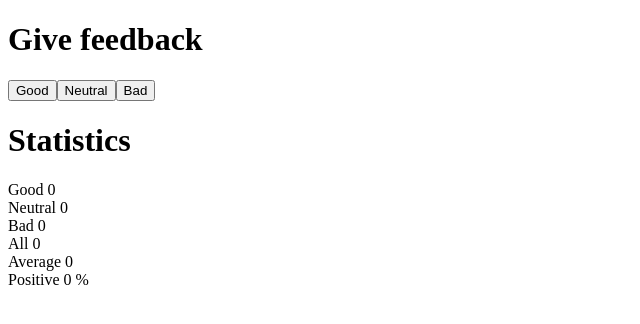
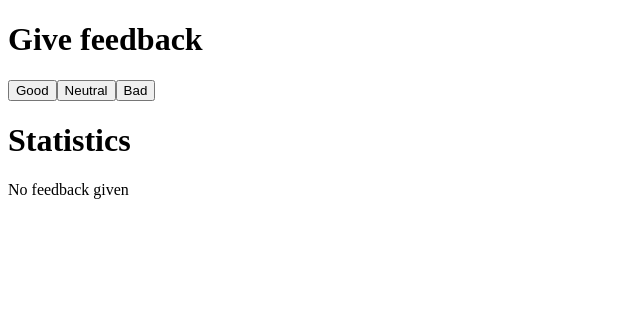
Before and after one commit to evehyv/full-stack-open, a React (Vite) app in the folder part1/unicafe/: page / in a window 1280 px wide. Shown: the top 324 px of the page, without its empty margins (0-640 px from the left). Built offline with nearby package versions, Linux system fonts and the light colour scheme.

Commit message:
1.9: unicafe step 4

```diff
--- a/part1/unicafe/src/App.jsx
+++ b/part1/unicafe/src/App.jsx
@@ -8,9 +8,10 @@ const Display = ({ value }) => (
   <div>{value}</div>
 )
 
-const Statistics = ({ good, neutral, bad, allFeedback, average, positive }) => (
+const Statistics = ({ good, neutral, bad, allFeedback, average, positive }) => {
+  if (allFeedback.length > 0) {
+    return (
       <>
-    <h1>Statistics</h1>
         <Display value={`Good ${good}`} />
         <Display value={`Neutral ${neutral}`} />
         <Display value={`Bad ${bad}`} />
@@ -19,6 +20,11 @@ const Statistics = ({ good, neutral, bad, allFeedback, average, positive }) => (
         <Display value={`Positive ${positive} %`} />
       </>
     )
+  }
+  return (
+    <div>No feedback given</div>
+  )
+}
 
 const App = () => {
   const [good, setGood] = useState(0)
@@ -65,6 +71,7 @@ const App = () => {
       <Button text='Good' handleClick={handleGoodClick} />
       <Button text='Neutral' handleClick={handleNeutralClick} />
       <Button text='Bad' handleClick={handleBadClick} />
+      <h1>Statistics</h1>
       <Statistics good={good} neutral={neutral} bad={bad} allFeedback={allFeedback} average={average} positive={positive} />
     </>
   )
```
Lines whose indentation alone changed are shown as unchanged.
